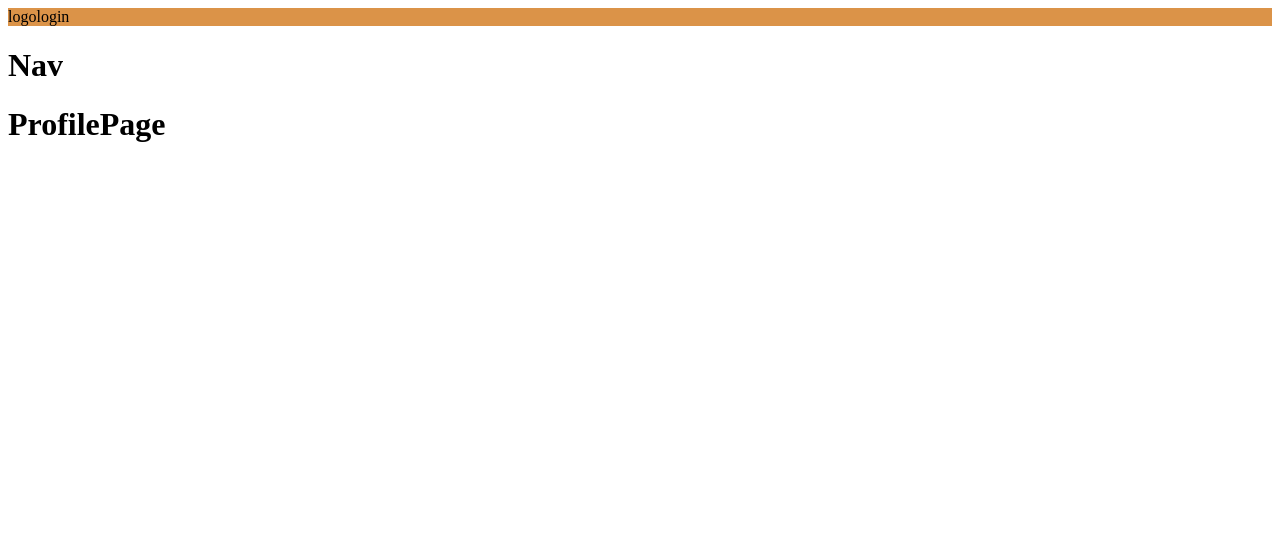
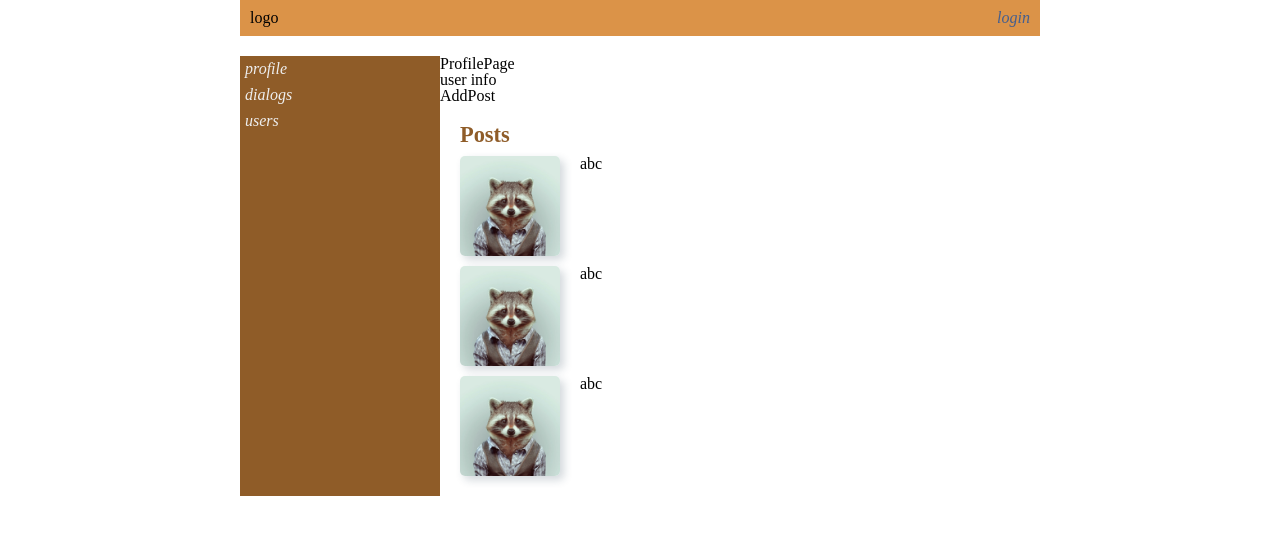
Before and after one commit to KlimovCode/js-samurai, a React (Create React App) app in the folder client/: page / in a window 1280 px wide. Shown: the top 534 px of the page. Built offline with nearby package versions, Linux system fonts and the light colour scheme.

Commit message:
create profilePage

```diff
--- a/client/src/App.css
+++ b/client/src/App.css
@@ -1,3 +1,65 @@
+.wrapper {
+  max-width: 800px;
+  margin: 0 auto;
+}
+
 .header {
+  display: flex;
+  justify-content: space-between;
+  padding: 10px;
   background: #DB9348;
 }
+.header a {
+  text-decoration: none;
+  font-style: italic;
+  color: #455F8F;
+}
+.header a:hover {
+  text-decoration: underline;
+}
+
+.main {
+  display: flex;
+  margin-top: 20px;
+}
+
+.nav {
+  background: #8F5C28;
+  width: 20%;
+  min-width: 200px;
+}
+.nav li {
+  padding: 5px;
+}
+.nav a {
+  text-decoration: none;
+  font-style: italic;
+  color: #eee;
+}
+.nav a:hover {
+  text-decoration: underline;
+}
+
+.posts {
+  display: flex;
+  flex-direction: column;
+  margin: 20px;
+}
+.posts__title {
+  font-size: 1.4em;
+  font-weight: bold;
+  color: #8F5C28;
+}
+.post {
+  display: flex;
+  margin-top: 10px;
+}
+.post .avatar {
+  width: 100px;
+  height: 100px;
+  border-radius: 5px;
+  box-shadow: 4px 4px 8px 0px rgba(34, 60, 80, 0.2);;
+}
+.post .text {
+  margin-left: 20px;
+}
--- a/client/src/App.js
+++ b/client/src/App.js
@@ -1,3 +1,4 @@
+import './common/reset.css'
 import './App.css'
 import Header from './common/Header'
 import Nav from './common/Nav'
@@ -6,9 +7,13 @@ import ProfilePage from './pages/ProfilePage/ProfilePage'
 function App() {
   return (
     <div className="App">
-      <Header />
-      <Nav />
-      <ProfilePage />
+      <div className="wrapper">
+        <Header />
+        <div className="main">
+          <Nav />
+          <ProfilePage />
+        </div>
+      </div>
     </div>
   );
 }
--- a/client/src/common/Header.jsx
+++ b/client/src/common/Header.jsx
@@ -4,8 +4,14 @@ export default class Header extends Component {
   render() {
     return (
       <div className="header">
-        <span>logo</span>
-        <span>login</span>
+        <span>
+          logo
+        </span>
+        <span>
+          <a href="">
+            login
+          </a>
+        </span>
       </div>
     )
   }
--- a/client/src/common/Nav.jsx
+++ b/client/src/common/Nav.jsx
@@ -3,7 +3,15 @@ import React, { Component } from 'react'
 export default class Nav extends Component {
   render() {
     return (
-      <h1>Nav</h1>
+      <div className="nav">
+        <nav>
+          <ul>
+            <li><a href="">profile</a></li>
+            <li><a href="">dialogs</a></li>
+            <li><a href="">users</a></li>
+          </ul>
+        </nav>
+      </div>
     )
   }
 }
--- /dev/null
+++ b/client/src/common/reset.css
@@ -0,0 +1,48 @@
+/* http://meyerweb.com/eric/tools/css/reset/
+   v2.0 | 20110126
+   License: none (public domain)
+*/
+
+html, body, div, span, applet, object, iframe,
+h1, h2, h3, h4, h5, h6, p, blockquote, pre,
+a, abbr, acronym, address, big, cite, code,
+del, dfn, em, img, ins, kbd, q, s, samp,
+small, strike, strong, sub, sup, tt, var,
+b, u, i, center,
+dl, dt, dd, ol, ul, li,
+fieldset, form, label, legend,
+table, caption, tbody, tfoot, thead, tr, th, td,
+article, aside, canvas, details, embed,
+figure, figcaption, footer, header, hgroup,
+menu, nav, output, ruby, section, summary,
+time, mark, audio, video {
+	margin: 0;
+	padding: 0;
+	border: 0;
+	font-size: 100%;
+	font: inherit;
+	vertical-align: baseline;
+}
+/* HTML5 display-role reset for older browsers */
+article, aside, details, figcaption, figure,
+footer, header, hgroup, menu, nav, section {
+	display: block;
+}
+body {
+	line-height: 1;
+}
+ol, ul {
+	list-style: none;
+}
+blockquote, q {
+	quotes: none;
+}
+blockquote:before, blockquote:after,
+q:before, q:after {
+	content: '';
+	content: none;
+}
+table {
+	border-collapse: collapse;
+	border-spacing: 0;
+}
--- /dev/null
+++ b/client/src/pages/ProfilePage/AddPost/AddPost.jsx
@@ -0,0 +1,9 @@
+import React, { Component } from 'react'
+
+export default class AddPost extends Component {
+  render() {
+    return (
+      <h3>AddPost</h3>
+    )
+  }
+}
--- /dev/null
+++ b/client/src/pages/ProfilePage/Posts/Posts.jsx
@@ -0,0 +1,26 @@
+import React, { Component } from 'react'
+import avatar from '../../../assets/avatar.jpeg'
+
+export default class Posts extends Component {
+  render() {
+    return (
+      <div className="posts">
+        <h3 className="posts__title">Posts</h3>
+        <Post text="abc" />
+        <Post text="abc" />
+        <Post text="abc" />
+      </div>
+    )
+  }
+}
+
+class Post extends Component {
+  render() {
+    return (
+      <div className="post">
+        <img src={avatar} alt="" className="avatar" />
+        <span className="text">{this.props.text}</span>
+      </div>
+    )
+  }
+}
--- a/client/src/pages/ProfilePage/ProfilePage.jsx
+++ b/client/src/pages/ProfilePage/ProfilePage.jsx
@@ -1,9 +1,18 @@
 import React, { Component } from 'react'
+
+import UserInfo from './UserInfo/UserInfo'
+import AddPost from './AddPost/AddPost'
+import Posts from './Posts/Posts'
 
 export default class ProfilePage extends Component {
   render() {
     return (
-      <h1>ProfilePage</h1>
+      <div>
+        <h1>ProfilePage</h1>
+        <UserInfo />
+        <AddPost />
+        <Posts />
+      </div>
     )
   }
 }
--- /dev/null
+++ b/client/src/pages/ProfilePage/UserInfo/UserInfo.jsx
@@ -0,0 +1,9 @@
+import React, { Component } from 'react'
+
+export default class UserInfo extends Component {
+  render() {
+    return (
+      <h3>user info</h3>
+    )
+  }
+}
```
Also changed, not shown: client/src/assets/avatar.jpeg (added).
